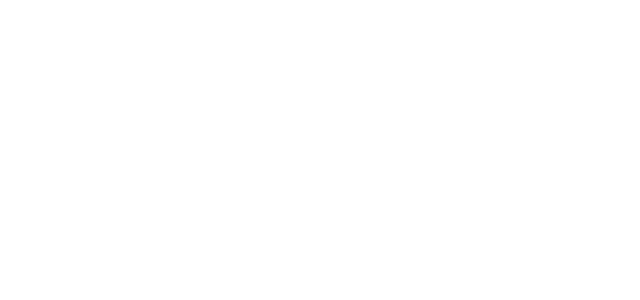
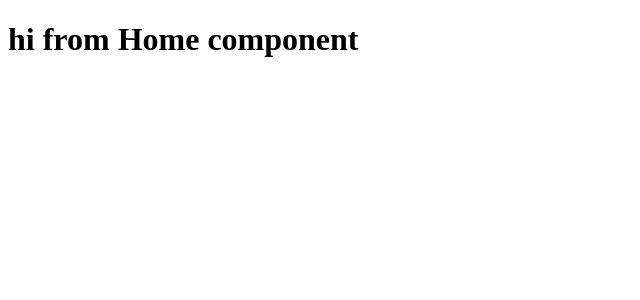
Before and after one commit to jsxgod/web-chat, a React (Create React App) app in the folder client/: page / in a window 1280 px wide. Shown: the top 300 px of the page, without its empty margins (0-640 px from the left). Built offline with nearby package versions, Linux system fonts and the light colour scheme.

Commit message:
Add two Routes

```diff
--- a/client/src/App.js
+++ b/client/src/App.js
@@ -1,10 +1,15 @@
 import React from 'react';
+import { BrowserRouter as Router, Route } from 'react-router-dom';
+
+import {Home, Chat} from './components'
 
 const App = () => {
     return (
-        <>
-        </>
+        <Router>
+            <Route path="/" exact component={ Home } />
+            <Route path="/chat" component={ Chat } />
+        </Router>
     );
 }
 
-export default App
+export default App;
--- /dev/null
+++ b/client/src/components/index.js
@@ -0,0 +1,3 @@
+export {default as Home} from './Home';
+
+export {default as Chat} from './Chat';
```
